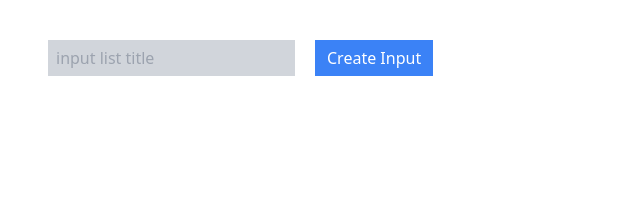
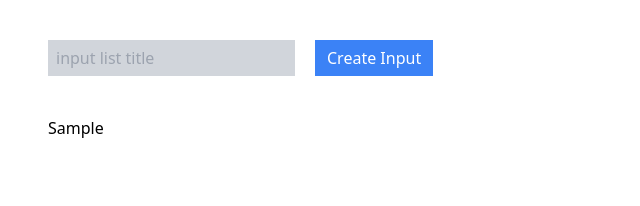
Before and after one commit to rudikurniawan99/kanban-deploy-test, a React (Create React App) app: page / in a window 1280 px wide. Both pictures are taken after typing "Sample" into the empty fields and a click on the button "Create Input". Shown: the top 206 px of the page, without its empty margins (0-640 px from the left). Built offline with nearby package versions, Linux system fonts and the light colour scheme.

Commit message:
add list component

```diff
--- a/src/App.tsx
+++ b/src/App.tsx
@@ -1,10 +1,12 @@
 import React from 'react'
+import List from './components/List'
 import ListInput from './components/molecules/ListInput'
 
 const App = () => {
   return (
     <div className="px-12 pt-10">
       <ListInput/>
+      <List/>
     </div>
   )
 }
--- /dev/null
+++ b/src/components/List.tsx
@@ -0,0 +1,24 @@
+import React from 'react'
+import useList from '../states/useList'
+
+const List = () => {
+
+  const { lists } = useList((state) => state)
+
+  return (
+    <div>
+      <div className="mt-10 flex space-x-5">
+        {lists.map((list) => (
+          <div
+            className="w-64"
+            key={list.id}
+          >
+            {list.title}
+          </div>
+        ))}
+      </div>
+    </div>
+  )
+}
+
+export default List
--- a/src/components/molecules/ListInput.tsx
+++ b/src/components/molecules/ListInput.tsx
@@ -1,8 +1,10 @@
 import React, { useState } from 'react'
+import useList from '../../states/useList'
 
 const ListInput = () => {
 
   const [listInput, seListInput] = useState('')
+  const { createList}  = useList((state) => state)
 
   return (
     <div>
@@ -18,6 +20,7 @@ const ListInput = () => {
       <button
         className="px-3 py-1.5 ml-5 bg-blue-500 text-white"
         onClick={() => {
+          createList(listInput)
           seListInput('')
         }}
       >Create Input</button>
```
